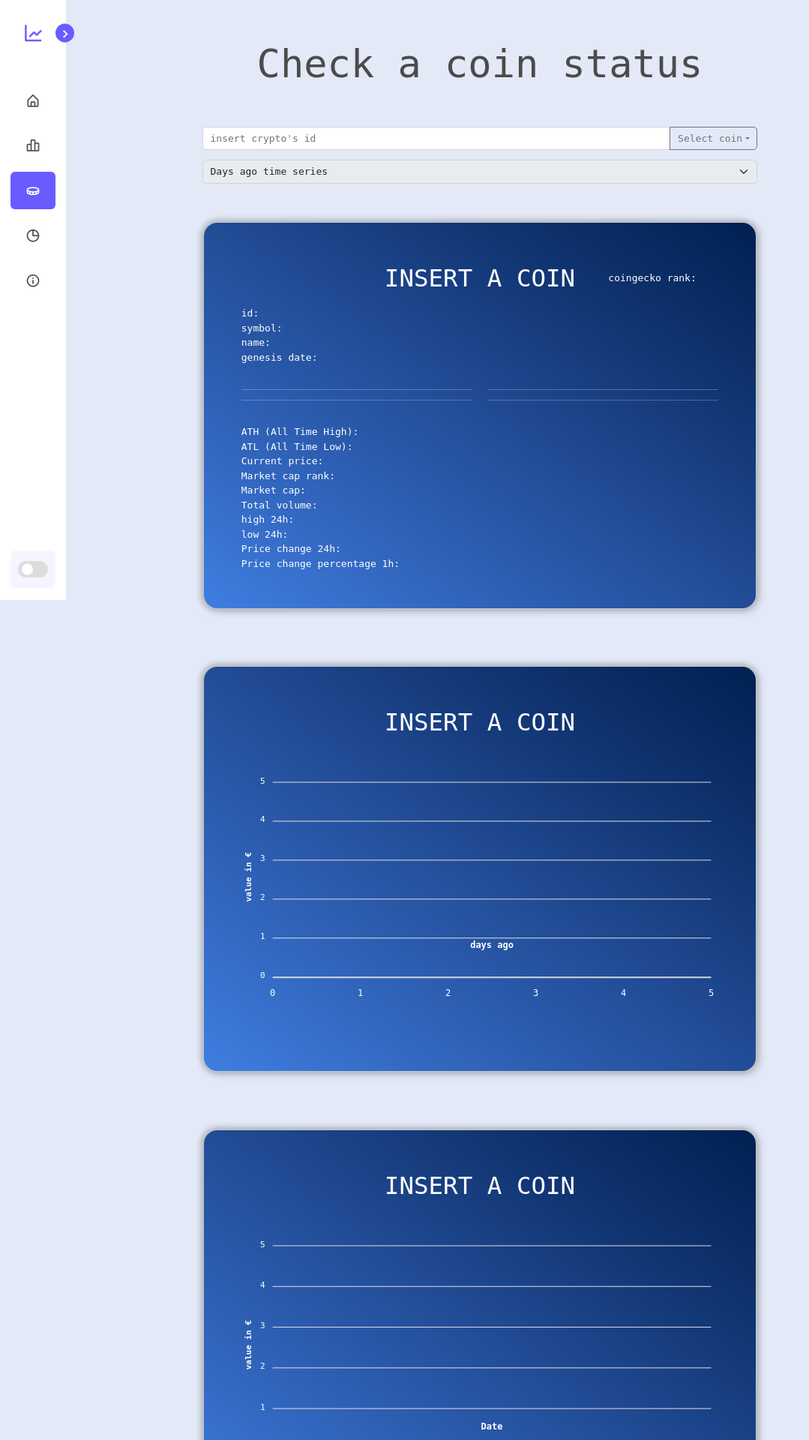
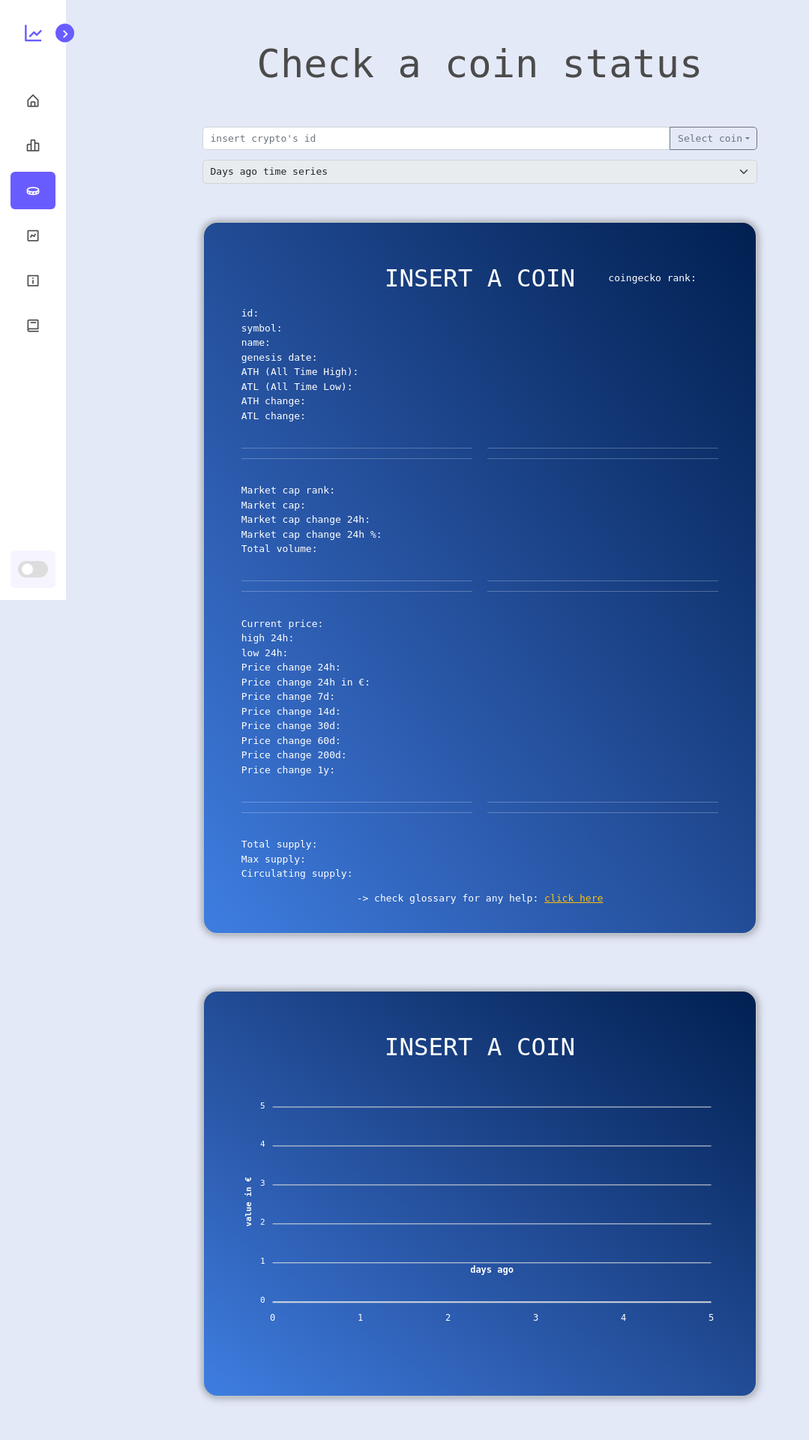
Before and after one commit to silviufilote/Progetto_tesi, a Flask app: page /check.html in a window 1280 px wide. Shown: the top 1920 px of the page at 75% size, without its empty margins (0-1079 px from the left). Run offline with Flask 2, Linux system fonts and the light colour scheme; some libraries are stand-ins or nearby versions.

Commit message:
change check.html 1

```diff
--- a/app.py
+++ b/app.py
@@ -38,6 +38,11 @@ def compare_page():
     return render_template('compare.html')
 
 
+@app.route("/glossary.html")
+def glossary_page():
+    return render_template('glossary.html')
+
+
 @app.route("/forecast.html", methods=['GET', 'POST'])
 def forecast_coin():
     if request.method == 'POST':
@@ -72,4 +77,4 @@ with app.test_request_context():
 
 
 if __name__ == "__main__":
-    app.run(debug=False, use_reloader=False)
+    app.run(debug=True)  # debug = False , use_reloader=False
--- a/static/css/general.css
+++ b/static/css/general.css
@@ -1,3 +1,13 @@
+.center{
+    text-align: center;
+}
+
+.subtitle{
+    text-align: center;
+    padding: 2rem;
+    color: var(--text-color);
+}
+
 .statistic-card-text{
     font-size: 3rem;
     text-align: center;
@@ -74,6 +84,22 @@
 	width: 13% !important;
 }
 
+.accordion{
+    --bs-accordion-btn-focus-box-shadow: none !important;
+    --bs-accordion-btn-focus-border-color: none !important;
+    --bs-accordion-active-color: var(--primary-color) !important;
+    --bs-accordion-active-bg: var(--var-bg-accordions-title) !important;
+    /* --bs-accordion-btn-active-icon: none !important; */
+}
+
+.accordion-body{
+    background-color: var(--var-bg-accordions-body);
+}
+
+.background-text{
+    /* background-image: var(--var-bg-text); */
+    background-color: var(--primary-color);
+}
 
 
 @media only screen and (max-width:1000px){
--- a/static/css/sidebar.css
+++ b/static/css/sidebar.css
@@ -40,6 +40,13 @@
     --tran-03: all 0.3s ease;
     --tran-04: all 0.3s ease;
     --tran-05: all 0.3s ease;
+
+     /* ====== Background color glossary accordions ====== */
+     --var-bg-accordions-title:#e7f1ff;
+     --var-bg-accordions-body:#F2F5F9;
+
+    /* ====== Background color glossary accordions: text in "how do i read statistics" ====== */
+    --var-bg-text: linear-gradient(to left, #cf5c36, #e33b59, #e51f8b, #c635c6, #695cfe);
 }
 
 body{
@@ -69,6 +76,10 @@ body.dark{
     --var-card1-backgound-color: linear-gradient(to left top, #2f4858, #3f405d, #5b324f, #67282d, #593003);
     --var-card2-backgound-color: linear-gradient(to left top, #004522, #234210, #383e00, #4a3800, #593003);
     --var-card3-backgound-color: linear-gradient(to left top, #f59432, #cb7926, #a3601a, #7d470e, #593003);
+
+    /* ====== Background color glossary accordions ====== */
+    --var-bg-accordions-title:#fffae7;
+    --var-bg-accordions-body:#F9F8F2;
 }
 
 /* ===== Sidebar ===== */
--- a/static/js/check.js
+++ b/static/js/check.js
@@ -309,6 +309,47 @@ async function urlCheck(){
 }
 
 
+// Function nFormatter - number format with letters
+
+function nFormatter(num, digits) {
+    x = num;
+    num = Math.abs(num);
+    const lookup = [
+      { value: 1, symbol: "" },
+      { value: 1e3, symbol: "k" },
+      { value: 1e6, symbol: "M" },
+      { value: 1e9, symbol: "G" },
+      { value: 1e12, symbol: "T" },
+      { value: 1e15, symbol: "P" },
+      { value: 1e18, symbol: "E" }
+    ];
+    const rx = /\.0+$|(\.[0-9]*[1-9])0+$/;
+    var item = lookup.slice().reverse().find(function(item) {
+      return num >= item.value;
+    });
+
+    if(x < 0) {
+        return item ? (- num / item.value).toFixed(digits).replace(rx, "$1") + item.symbol : "0";
+    } else {
+        return item ? (num / item.value).toFixed(digits).replace(rx, "$1") + item.symbol : "0";
+    }
+  }
+
+
+  // Function roundNumber - for decimals numbers
+  function roundNumber(num, scale) {
+    if(!("" + num).includes("e")) {
+      return +(Math.round(num + "e+" + scale)  + "e-" + scale);
+    } else {
+      var arr = ("" + num).split("e");
+      var sig = ""
+      if(+arr[1] + scale > 0) {
+        sig = "+";
+      }
+      return +(Math.round(+arr[0] + "e" + sig + (+arr[1] + scale)) + "e-" + scale);
+    }
+  }
+
 
   // Function insertCoinCard: riempie la prima card
 
@@ -330,17 +371,47 @@ function insertCoinCard(coin){
         $("#coin-symbol").html(response.data.symbol);
         $("#coin-name").html(response.data.name);
         $("#coin-genesis_date").html(response.data.genesis_date);
+        $("#coin-ath").html(roundNumber(response.data.market_data.ath.eur, 5) + " €");
+        $("#coin-atl").html(roundNumber(response.data.market_data.atl.eur, 5) + " €");
+        $("#coin-ath-change-percentage").html(roundNumber(response.data.market_data.ath_change_percentage.eur, 5) + " %");
+        $("#coin-atl-change-percentage").html(roundNumber(response.data.market_data.atl_change_percentage.eur, 5) + " %");
 
-        $("#coin-ath").html(response.data.market_data.ath.eur + " €");
-        $("#coin-atl").html(response.data.market_data.atl.eur + " €");
-        $("#coin-current_price").html(response.data.market_data.current_price.eur + " €");
+
+        // nFormatter function
         $("#coin-market_cap_rank").html(response.data.market_cap_rank);
-        $("#coin-market_cap").html(response.data.market_data.market_cap.eur + " eur");
-        $("#coin-total_volume").html(response.data.market_data.total_volume.eur + " eur");
-        $("#coin-high_24h").html(response.data.market_data.high_24h.eur + " €");
-        $("#coin-low_24h").html(response.data.market_data.low_24h.eur + " €");
-        $("#coin-price_change_24h").html(response.data.market_data.price_change_percentage_24h);
-        $("#coin-price_change_1h").html(response.data.market_data.price_change_percentage_1h_in_currency.eur + " eur");
+        $("#coin-market_cap").html(nFormatter(response.data.market_data.market_cap.eur,1) + " €");
+        $("#coin-market_cap-change-currency-24h").html(nFormatter(response.data.market_data.market_cap_change_24h_in_currency.eur,1) + " €");
+        $("#coin-market_cap-change-percentage-24h").html(roundNumber(response.data.market_data.market_cap_change_percentage_24h_in_currency.eur, 5) + " %");
+        $("#coin-total_volume").html(nFormatter(response.data.market_data.total_volume.eur,1));
+
+
+        $("#coin-current_price").html(roundNumber(response.data.market_data.current_price.eur,5) + " €");
+        $("#coin-high_24h").html(roundNumber(response.data.market_data.high_24h.eur, 5) + " €");
+        $("#coin-low_24h").html(roundNumber(response.data.market_data.low_24h.eur, 5) + " €");
+        $("#coin-price-change-percentage-24h").html(roundNumber(response.data.market_data.price_change_percentage_24h_in_currency.eur,5) + " %");
+        $("#coin-price-change-currency-24h").html(roundNumber(response.data.market_data.price_change_24h_in_currency.eur, 5) + " €");
+        $("#coin-price-change-percentage-7d").html(roundNumber(response.data.market_data.price_change_percentage_7d_in_currency.eur, 5) + " %");
+        $("#coin-price-change-percentage-14d").html(roundNumber(response.data.market_data.price_change_percentage_14d_in_currency.eur, 5) + " %");
+        $("#coin-price-change-percentage-30d").html(roundNumber(response.data.market_data.price_change_percentage_30d_in_currency.eur, 5) + " %");
+        $("#coin-price-change-percentage-60d").html(roundNumber(response.data.market_data.price_change_percentage_60d_in_currency.eur, 5) + " %");
+        $("#coin-price-change-percentage-200d").html(roundNumber(response.data.market_data.price_change_percentage_200d_in_currency.eur, 5) + " %");
+        $("#coin-price-change-percentage-1y").html(roundNumber(response.data.market_data.price_change_percentage_1y_in_currency.eur, 5) + " %");
+
+
+        // nFormatter function
+        $("#total-supply").html(nFormatter(response.data.market_data.total_supply, 1));
+
+        max_supply_flag = null;
+        console.log(response.data.market_data.max_supply);
+
+        if(response.data.market_data.max_supply == null){
+            max_supply_flag = 'Nan';
+        } else{
+            max_supply_flag = nFormatter(response.data.market_data.max_supply,1);
+        }
+
+        $("#max-supply").html(max_supply_flag);
+        $("#circulating-supply").html(nFormatter(response.data.market_data.circulating_supply, 1));
 
     }).catch(function (error) {
         console.error(error);
--- a/templates/base.html
+++ b/templates/base.html
@@ -49,7 +49,7 @@
 						<li class="nav-link">
 							<a href="\home.html">
 								<i class="bx bx-home-alt icon"></i>
-								<span class="text nav-text">Dashboard</span>
+								<span class="text nav-text">Home</span>
 							</a>
 						</li>
 						<li class="nav-link">
@@ -66,14 +66,20 @@
 						</li>
 						<li class="nav-link">
 							<a href="\compare.html">
-								<i class="bx bx-pie-chart-alt icon"></i>
+								<i class="bx bx-chart icon"></i>
 								<span class="text nav-text">Compare</span>
 							</a>
 						</li>
 						<li class="nav-link">
 							<a href="\index.html">
-								<i class='bx bx-info-circle icon' ></i>
-								<span class="text nav-text">Info</span>
+								<i class='bx bx-info-square icon' ></i>
+								<span class="text nav-text">Index</span>
+							</a>
+						</li>
+						<li class="nav-link">
+							<a href="\glossary.html">
+								<i class='bx bx-book icon' ></i>  <!-- bx-info-circle / bx-question-mark -->
+								<span class="text nav-text">Glossary</span>
 							</a>
 						</li>
 					</ul>
--- a/templates/check.html
+++ b/templates/check.html
@@ -54,44 +54,109 @@
                             <label>symbol: </label><br>
                             <label>name: </label><br>
                             <label>genesis date: </label><br>
+                            <label>ATH (All Time High):</label><br>
+                            <label>ATL (All Time Low):</label><br>
+                            <label>ATH change:</label><br>
+                            <label>ATL change:</label><br>
                             <br>
 
                             <hr><hr>
 
                             <br>
-                            <label>ATH (All Time High):</label><br>
-                            <label>ATL (All Time Low):</label><br>
-                            <label>Current price: </label><br>
+
+                            <!-- nFormatter function -->
                             <label>Market cap rank: </label><br>
                             <label>Market cap: </label><br>
+                            <label>Market cap change 24h: </label><br>
+                            <label>Market cap change 24h %: </label><br>
                             <label>Total volume: </label><br>
+
+                            <br>
+
+                            <hr><hr>
+
+                            <br>
+
+                            <label>Current price: </label><br>
                             <label>high 24h: </label><br>
                             <label>low 24h: </label><br>
+
                             <label>Price change 24h: </label><br>
-                            <label>Price change percentage 1h: </label><br>
+                            <label>Price change 24h in €: </label><br>
+
+                            <label>Price change 7d: </label><br>
+                            <label>Price change 14d: </label><br>
+                            <label>Price change 30d: </label><br>
+                            <label>Price change 60d: </label><br>
+                            <label>Price change 200d: </label><br>
+                            <label>Price change 1y: </label><br>
+
+                            <br>
+
+                            <hr><hr>
+
+                            <br>
+                            <label>Total supply: </label><br>
+                            <label>Max supply: </label><br>
+                            <label>Circulating supply: </label><br>
                         </div>
                         <div style="text-align: right; display: inline-block;" class="col">
                             <label id="coin-id"></label><br>
                             <label id="coin-symbol"></label><br>
                             <label id="coin-name"></label><br>
                             <label id="coin-genesis_date"></label><br>
+                            <label id="coin-ath"></label><br>
+                            <label id="coin-atl"></label><br>
+                            <label id="coin-ath-change-percentage"></label><br>
+                            <label id="coin-atl-change-percentage"></label><br>
                             <br>
 
                             <hr><hr>
 
                             <br>
-                            <label id="coin-ath"></label><br>
-                            <label id="coin-atl"></label><br>
-                            <label id="coin-current_price"></label><br>
+
+
                             <label id="coin-market_cap_rank"></label><br>
                             <label id="coin-market_cap"></label><br>
+                            <label id="coin-market_cap-change-currency-24h"></label><br>
+                            <label id="coin-market_cap-change-percentage-24h"></label><br>
                             <label id="coin-total_volume"></label><br>
+
+                            <br>
+
+                            <hr><hr>
+
+                            <br>
+
+                            <label id="coin-current_price"></label><br>
                             <label id="coin-high_24h"></label><br>
                             <label id="coin-low_24h"></label><br>
-                            <label id="coin-price_change_24h"></label><br>
-                            <label id="coin-price_change_1h"></label><br>
+
+
+                            <label id="coin-price-change-percentage-24h"></label><br>
+                            <label id="coin-price-change-currency-24h"></label><br>
+
+                            <label id="coin-price-change-percentage-7d"></label><br>
+                            <label id="coin-price-change-percentage-14d"></label><br>
+                            <label id="coin-price-change-percentage-30d"></label><br>
+                            <label id="coin-price-change-percentage-60d"></label><br>
+                            <label id="coin-price-change-percentage-200d"></label><br>
+                            <label id="coin-price-change-percentage-1y"></label><br>
+
+                            <br>
+
+                            <hr><hr>
+
+                            <br>
+                            <label id="total-supply"></label><br>
+                            <label id="max-supply"></label><br>
+                            <label id="circulating-supply"></label><br>
+
                         </div>
                     </div>
+                </div>
+                <div>
+                    <span class="center">-> check glossary for any help:  <a href="/glossary.html" class="link-warning">click here</a></span>
                 </div>
             </div>
         </div>
```
Also changed, not shown: templates/glossary.html (added, +166 -0 lines).
